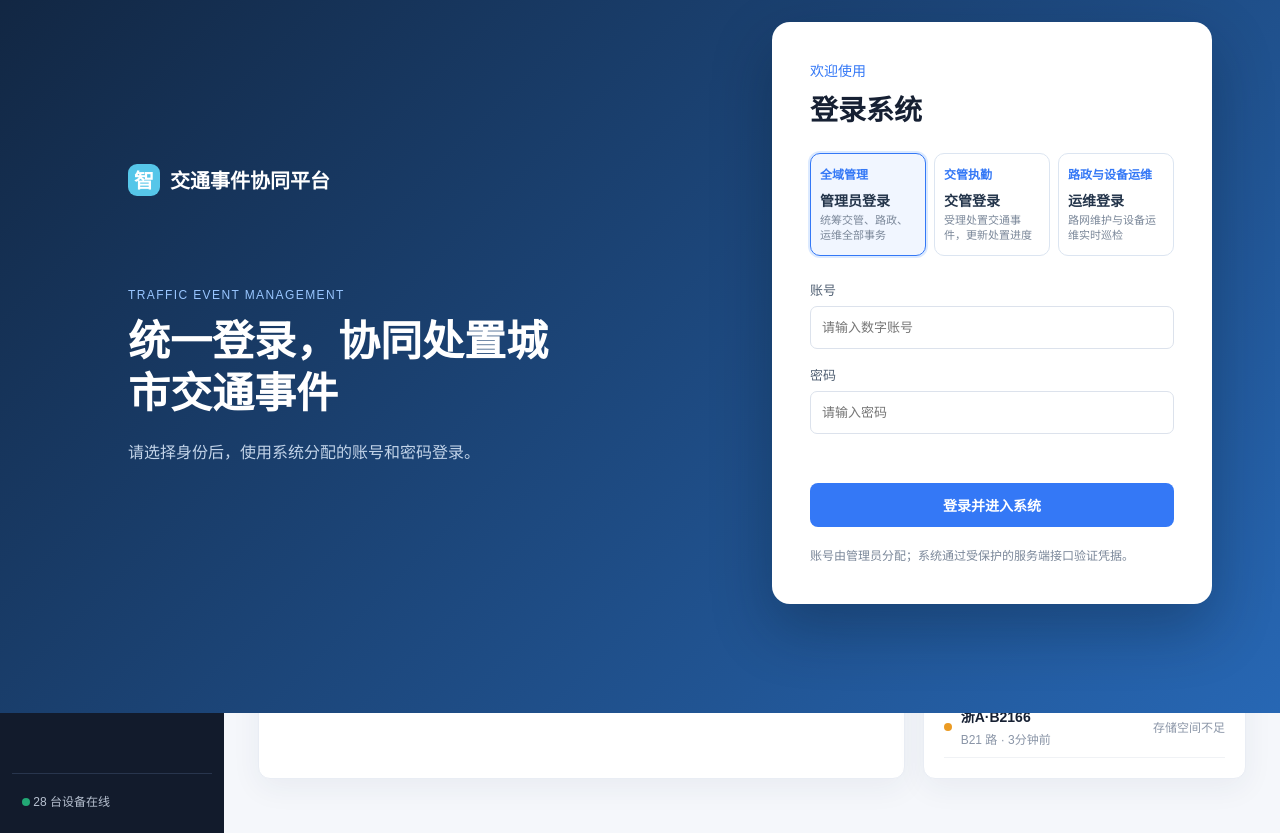
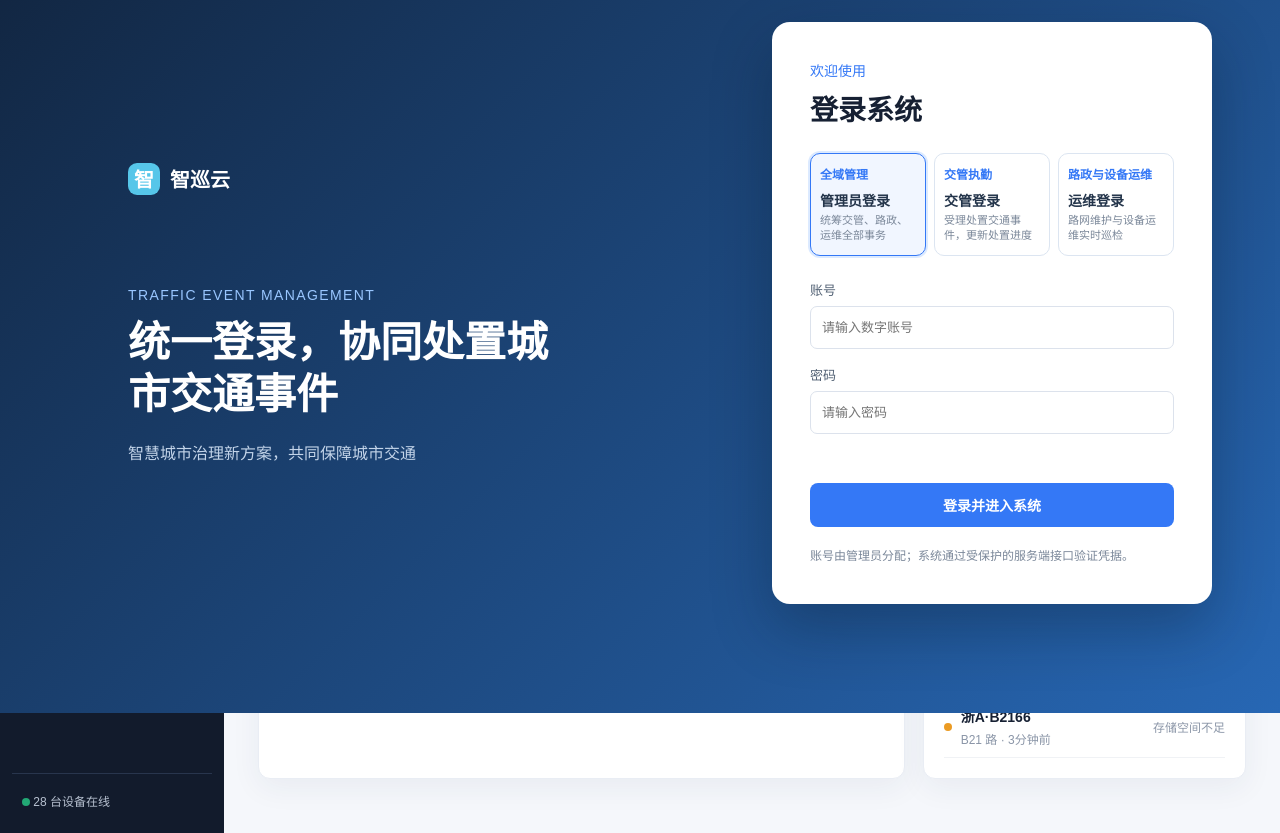
Before and after one commit to wangprintf/TheBusAISystem, a plain HTML site: page index.html in a window 1280 px wide. Shown: the part 87-920 px from the top of the page. Drawn offline with Linux system fonts and the light colour scheme.

Commit message:
更新登录界面

```diff
--- a/index.html
+++ b/index.html
@@ -7,6 +7,7 @@
     <link rel="stylesheet" href="./styles.css" />
     <link rel="stylesheet" href="./alert-styles.css" />
     <link rel="stylesheet" href="./login.css" />
+    <link rel="stylesheet" href="./login-custom.css" />
   </head>
   <body>
     <div class="app-shell">
--- a/js/login.js
+++ b/js/login.js
@@ -14,10 +14,10 @@ function renderLogin() {
   root.innerHTML = `
     <main class="login-page">
       <section class="login-intro">
-        <div class="login-brand"><span>智</span>交通事件协同平台</div>
+        <div class="login-brand"><span>智</span>智巡云</div>
         <p class="login-kicker">TRAFFIC EVENT MANAGEMENT</p>
         <h1>统一登录，协同处置城市交通事件</h1>
-        <p class="login-copy">请选择身份后，使用系统分配的账号和密码登录。</p>
+        <p class="login-copy">智慧城市治理新方案，共同保障城市交通</p>
       </section>
       <section class="login-card" aria-labelledby="login-title">
         <p class="login-card-kicker">欢迎使用</p>
--- /dev/null
+++ b/login-custom.css
@@ -0,0 +1 @@
+.login-kicker{font-size:14px}
```
